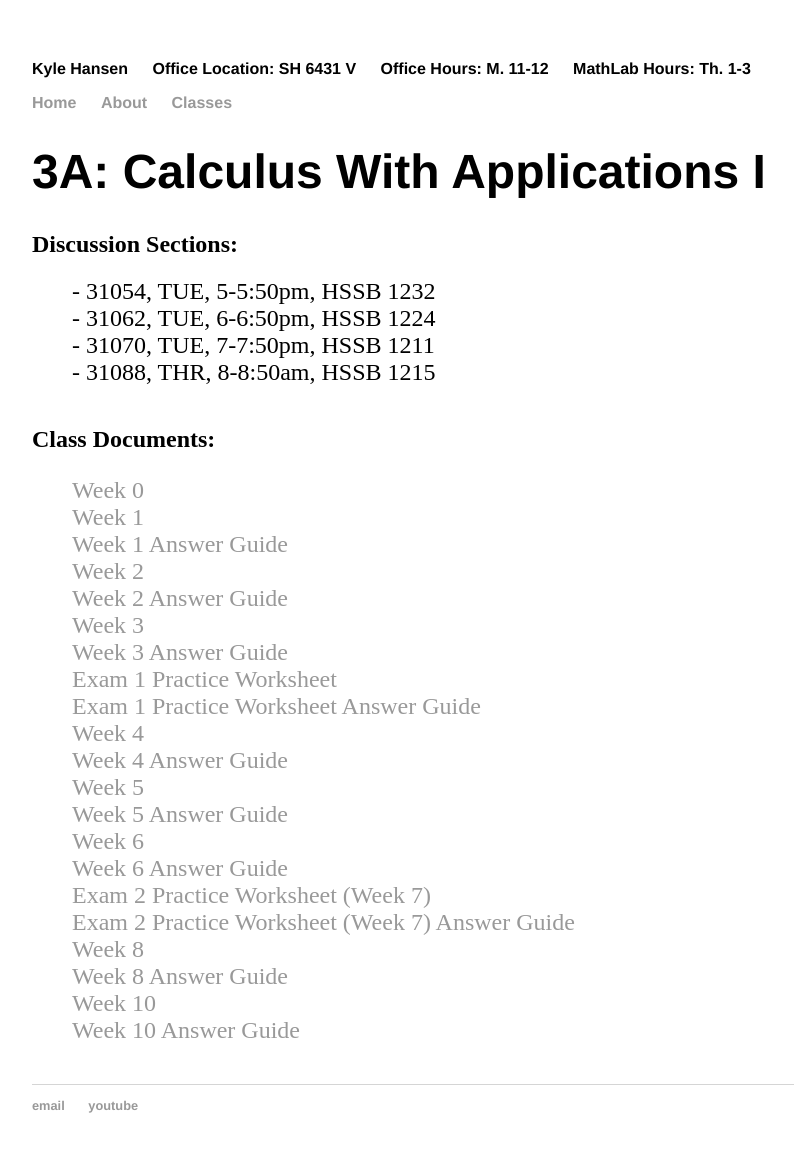
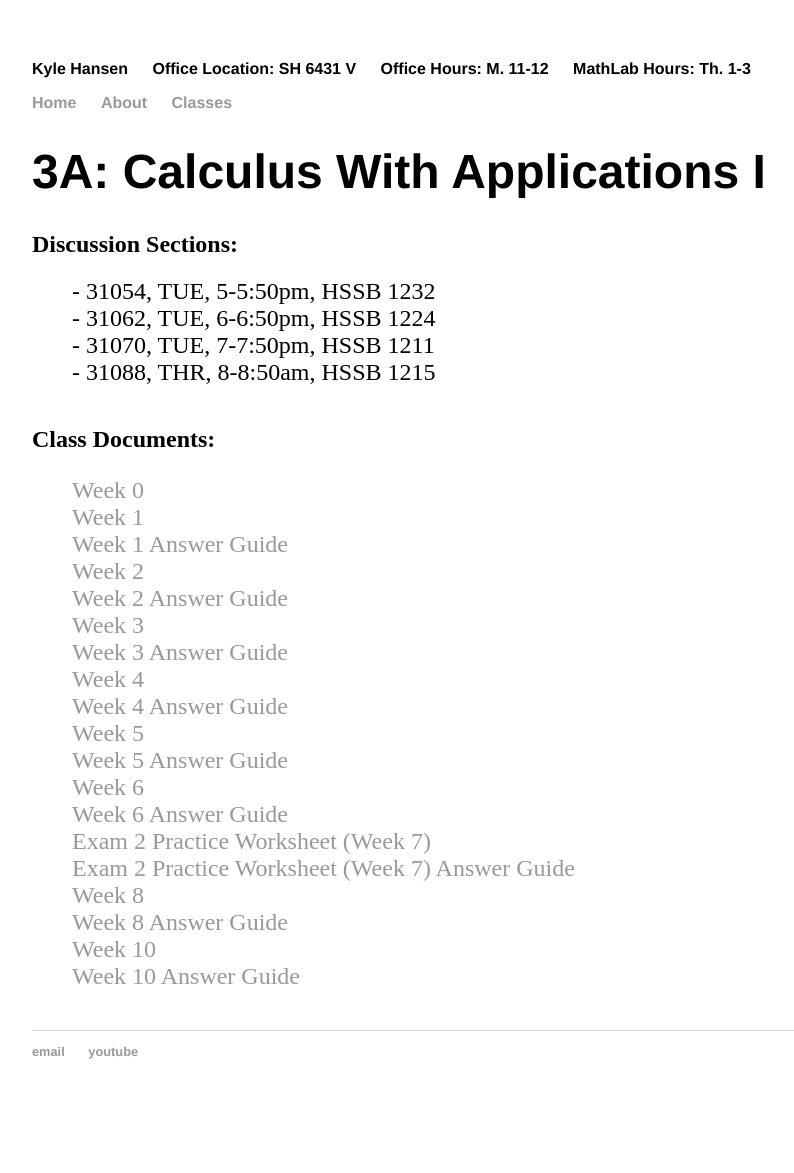
Before and after one commit to kylhansen/kylhansen.github.io, a Jekyll site: the page built from _classes/F19-3A.md, in a window 1280 px wide. Shown: the whole page, without its empty margins (160-954 px from the left). Built offline with Jekyll 4.4.1, drawn with Linux system fonts in a browser that asks for light colours; after the commit the page ends 1119 px from its top, so only the background shows below that; some of the changed lines change nothing that is shown.

Commit message:
fixed abstraction;

```diff
--- a/_classes/F19-3A.md
+++ b/_classes/F19-3A.md
@@ -10,4 +10,24 @@
     - { id: 31070, day: "TUE", hour: "7-7:50pm", room: "HSSB 1211" }
     - { id: 31088, day: "THR", hour: "8-8:50am", room: "HSSB 1215" }
 current: "true"
+files:
+    - { title: "Week 0", link: "Week_0.pdf"}
+    - { title: "Week 1", link: "Week_1.pdf"}
+    - { title: "Week 1 Answer Guide", link: "Week_1_Answers.pdf"}
+    - { title: "Week 2", link: "Week_2.pdf"}
+    - { title: "Week 2 Answer Guide", link: "Week_2_Answers.pdf"}
+    - { title: "Week 3", link: "Week_3.pdf"}
+    - { title: "Week 3 Answer Guide", link: "Week_3_Answers.pdf"}
+    - { title: "Week 4", link: "Week_4.pdf"}
+    - { title: "Week 4 Answer Guide", link: "Week_4_Answers.pdf"}
+    - { title: "Week 5", link: "Week_5.pdf"}
+    - { title: "Week 5 Answer Guide", link: "Week_5_Answers.pdf"}
+    - { title: "Week 6", link: "Week_6.pdf"}
+    - { title: "Week 6 Answer Guide", link: "Week_6_Answers.pdf"}
+    - { title: "Exam 2 Practice Worksheet (Week 7)", link: "Exam_2_Practice.pdf"}
+    - { title: "Exam 2 Practice Worksheet (Week 7) Answer Guide", link: "Exam_2_Practice_Answers.pdf"}
+    - { title: "Week 8", link: "Week_8.pdf"}
+    - { title: "Week 8 Answer Guide", link: "Week_8_Answers.pdf"}
+    - { title: "Week 10", link: "Week_10.pdf"}
+    - { title: "Week 10 Answer Guide", link: "Week_10_Answers.pdf"}
 ---
--- a/_layouts/class.html
+++ b/_layouts/class.html
@@ -14,26 +14,8 @@
 
 <p class="posts">
 <ul class="posts">
-    <li><a href="UCSB/3A/F19/Week_0.pdf">Week 0</a></li>
-    <li><a href="UCSB/3A/F19/Week_1.pdf">Week 1</a></li>
-    <li><a href="UCSB/3A/F19/Week_1_Answers.pdf">Week 1 Answer Guide</a></li>
-    <li><a href="UCSB/3A/F19/Week_2.pdf">Week 2</a></li>
-    <li><a href="UCSB/3A/F19/Week_2_Answers.pdf">Week 2 Answer Guide</a></li>
-    <li><a href="UCSB/3A/F19/Week_3.pdf">Week 3</a></li>
-    <li><a href="UCSB/3A/F19/Week_3_Answers.pdf">Week 3 Answer Guide</a></li>
-    <li><a href="UCSB/3A/F19/Exam_1_Practice.pdf">Exam 1 Practice Worksheet</a></li>
-    <li><a href="UCSB/3A/F19/Exam_1_Practice_Answers.pdf">Exam 1 Practice Worksheet Answer Guide</a></li>
-    <li><a href="UCSB/3A/F19/Week_4.pdf">Week 4</a></li>
-    <li><a href="UCSB/3A/F19/Week_4_Answers.pdf">Week 4 Answer Guide</a></li>
-    <li><a href="UCSB/3A/F19/Week_5.pdf">Week 5</a></li>
-    <li><a href="UCSB/3A/F19/Week_5_Answers.pdf">Week 5 Answer Guide</a></li>
-    <li><a href="UCSB/3A/F19/Week_6.pdf">Week 6</a></li>
-    <li><a href="UCSB/3A/F19/Week_6_Answers.pdf">Week 6 Answer Guide</a></li>
-    <li><a href="UCSB/3A/F19/Exam_2_Practice.pdf">Exam 2 Practice Worksheet (Week 7)</a></li>
-    <li><a href="UCSB/3A/F19/Exam_2_Practice_Answers.pdf">Exam 2 Practice Worksheet (Week 7) Answer Guide</a></li>
-    <li><a href="UCSB/3A/F19/Week_8.pdf">Week 8</a></li>
-    <li><a href="UCSB/3A/F19/Week_8_Answers.pdf">Week 8 Answer Guide</a></li>
-	<li><a href="UCSB/3A/F19/Week_10.pdf">Week 10</a></li>
-    <li><a href="UCSB/3A/F19/Week_10_Answers.pdf">Week 10 Answer Guide</a></li>
+    {% for file in page.files %}
+    <li><a href="{{ page.school }}/{{ page.number }}/{{ page.term }}/{{ file.link }}">{{ file.title }}</a></li>
+    {% endfor %}
 </ul>
 </p>
```
Also changed, not shown: 1 other file.
